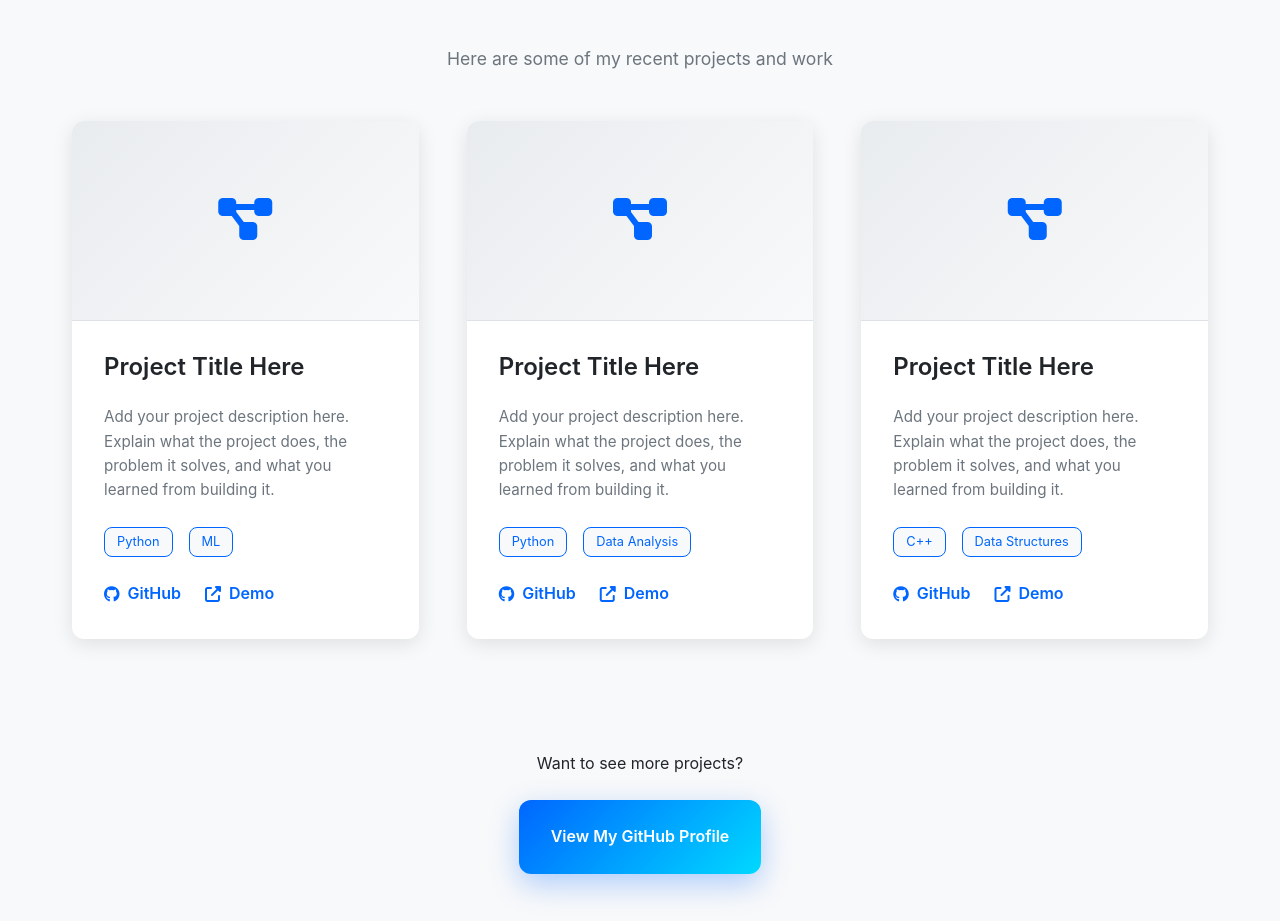
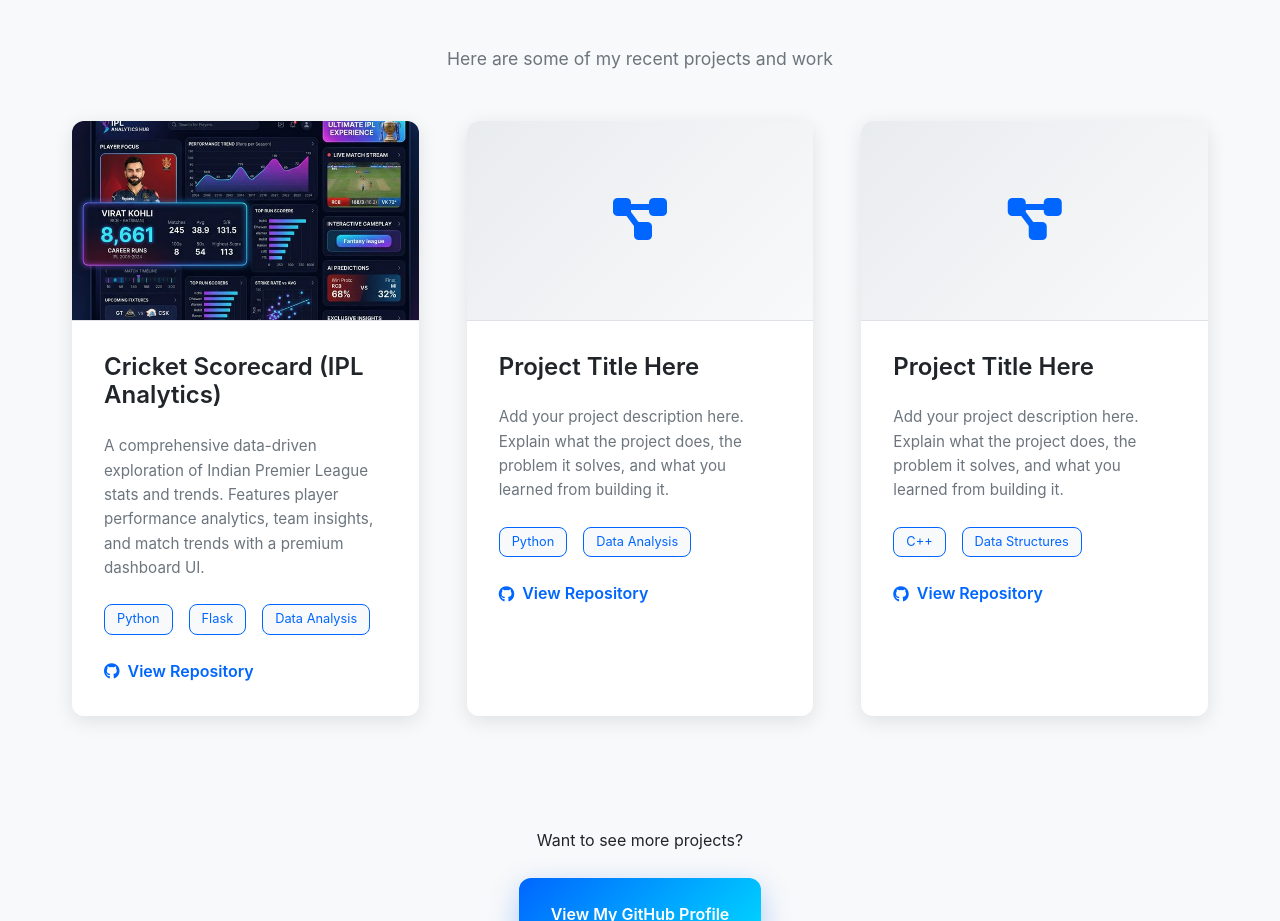
Before and after one commit to harshchavan009/My-Portfolio, a plain HTML site: page index.html in a window 1280 px wide. Shown: the part 2675-3596 px from the top of the page. Drawn offline with Linux system fonts and the light colour scheme.

Commit message:
Add Cricket Scorecard project and remove live demo links

```diff
--- a/index.html
+++ b/index.html
@@ -201,25 +201,21 @@
             <div class="projects-grid">
                 <div class="project-card">
                     <div class="project-image">
-                        <div class="project-placeholder">
-                            <i class="fas fa-project-diagram"></i>
-                        </div>
+                        <img src="projects/cricket-scorecard.png" alt="Cricket Scorecard" style="width: 100%; height: 100%; object-fit: cover;">
                     </div>
                     <div class="project-content">
-                        <h3 class="project-title">Project Title Here</h3>
+                        <h3 class="project-title">Cricket Scorecard (IPL Analytics)</h3>
                         <p class="project-description">
-                            Add your project description here. Explain what the project does, the problem it solves, and what you learned from building it.
+                            A comprehensive data-driven exploration of Indian Premier League stats and trends. Features player performance analytics, team insights, and match trends with a premium dashboard UI.
                         </p>
                         <div class="project-tech">
                             <span class="tech-tag">Python</span>
-                            <span class="tech-tag">ML</span>
+                            <span class="tech-tag">Flask</span>
+                            <span class="tech-tag">Data Analysis</span>
                         </div>
                         <div class="project-links">
-                            <a href="#" class="project-link" title="GitHub Repository">
-                                <i class="fab fa-github"></i> GitHub
-                            </a>
-                            <a href="#" class="project-link" title="Live Demo">
-                                <i class="fas fa-external-link-alt"></i> Demo
+                            <a href="https://github.com/harshchavan009/Cricket-Scorecard.git" class="project-link" title="View Repository" target="_blank">
+                                <i class="fab fa-github"></i> View Repository
                             </a>
                         </div>
                     </div>
@@ -241,11 +237,8 @@
                             <span class="tech-tag">Data Analysis</span>
                         </div>
                         <div class="project-links">
-                            <a href="#" class="project-link" title="GitHub Repository">
-                                <i class="fab fa-github"></i> GitHub
-                            </a>
-                            <a href="#" class="project-link" title="Live Demo">
-                                <i class="fas fa-external-link-alt"></i> Demo
+                            <a href="#" class="project-link" title="View Repository">
+                                <i class="fab fa-github"></i> View Repository
                             </a>
                         </div>
                     </div>
@@ -267,11 +260,8 @@
                             <span class="tech-tag">Data Structures</span>
                         </div>
                         <div class="project-links">
-                            <a href="#" class="project-link" title="GitHub Repository">
-                                <i class="fab fa-github"></i> GitHub
-                            </a>
-                            <a href="#" class="project-link" title="Live Demo">
-                                <i class="fas fa-external-link-alt"></i> Demo
+                            <a href="#" class="project-link" title="View Repository">
+                                <i class="fab fa-github"></i> View Repository
                             </a>
                         </div>
                     </div>
```
Also changed, not shown: projects/cricket-scorecard.png (added).
